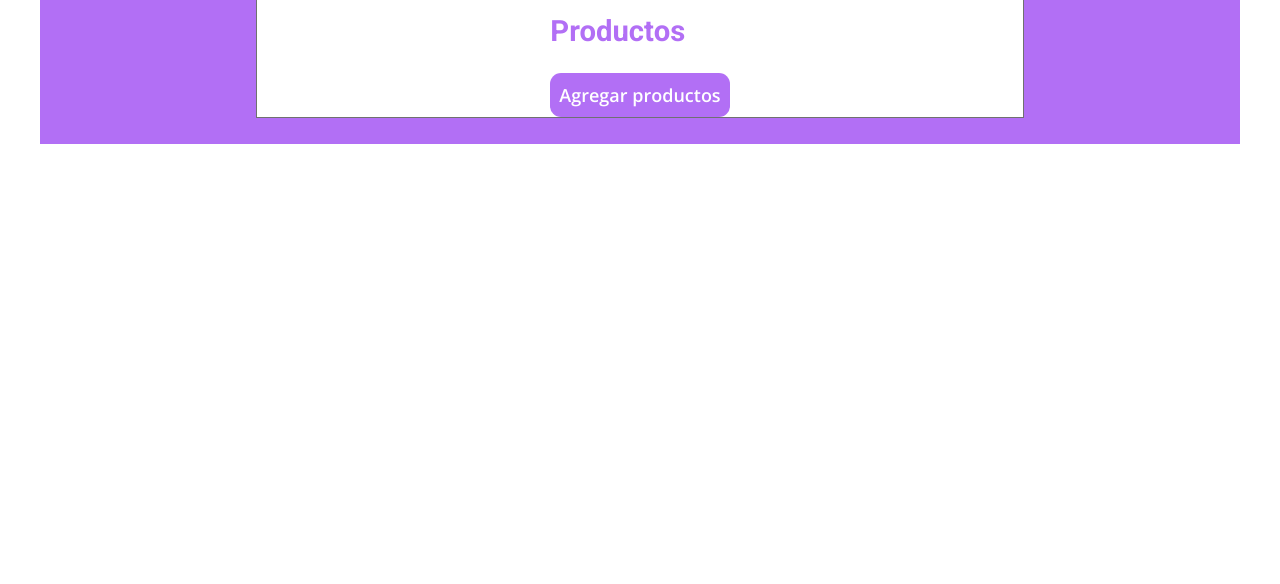
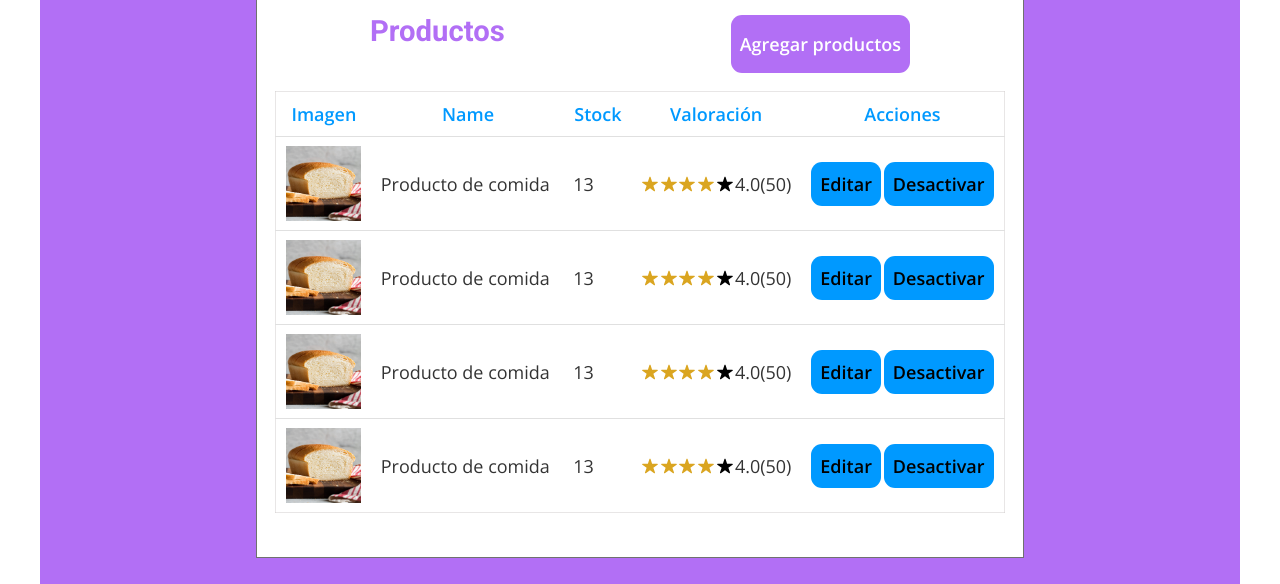
Before and after one commit to Bant89/pacific-store, a Gatsby site: page /stores/edit in a window 1280 px wide. Shown: the part 909-1493 px from the top of the page. Before the commit the page ends 1053 px from the top, so only its background shows below. Built offline with nearby package versions, Linux system fonts and the light colour scheme; Gatsby itself is replaced by a stand-in of ours.

Commit message:
made progress in the products table

```diff
--- a/src/components/StoreViewer/index.js
+++ b/src/components/StoreViewer/index.js
@@ -1,12 +1,12 @@
 import React from "react"
 import { FaFacebookF, FaInstagram, FaWhatsapp } from "react-icons/fa"
 import { SiGmail } from "react-icons/si"
-
+import Table from "components/Table"
 import Tag from "components/Tag"
 import Button from "components/Button"
 import storePlaceholder from "../../static/images/storePlaceholder.jpg"
 import foodLogo from "../../static/images/foodLogo.png"
-import { Container, MainImage, LeftSection, RightSection, Table, LogoImage, StyledInput, SocialContainer, SocialItem } from "./styles"
+import { Container, MainImage, LeftSection, RightSection, TableContainer, LogoImage, StyledInput, SocialContainer, SocialItem } from "./styles"
 
 export default function StoreViewer() {
 
@@ -41,10 +41,14 @@ export default function StoreViewer() {
                     </SocialContainer>
                 </div>
             </RightSection>
-            <Table>
-                <h2>Productos</h2>
-                <Button type="primary" style={{ marginLeft: "50%" }}>Agregar productos</Button>
-            </Table>
+            <TableContainer>
+                <div>
+                    <h2>Productos</h2>
+                    <Button type="primary" style={{ marginLeft: "50%" }}>Agregar productos</Button>
+                </div>
+                <Table />
+
+            </TableContainer>
         </Container>
     )
 }
--- a/src/components/StoreViewer/styles.js
+++ b/src/components/StoreViewer/styles.js
@@ -38,8 +38,15 @@ export const RightSection = styled.section`
 `;
 
 
-export const Table = styled.section`
+export const TableContainer = styled.section`
     grid-area: table;
+    place-self: start stretch;
+    & > div {
+        display: flex;
+        justify-content: space-around;
+    }
+
+
 `;
 
 export const LogoImage = styled.img`
--- a/src/components/Table/index.js
+++ b/src/components/Table/index.js
@@ -1,48 +1,105 @@
 import React from "react"
 import { useTable } from "react-table"
-import { Container } from "./styles"
+import { Container, ProductImage } from "./styles"
+import Button from "components/Button"
+import { IoIosStar } from "react-icons/io"
+import breadProduct from "../../static/images/breadProduct.jpg"
+
 export default function Table() {
     const columns = React.useMemo(
         () => [
             {
-                Header: 'Name',
-                columns: [
-                    {
-                        Header: 'First Name',
-                        accessor: 'firstName',
+                Header: 'Imagen',
+                accessor: 'image',
             },
             {
-                        Header: 'Last Name',
-                        accessor: 'lastName',
-                    },
-                ],
+                Header: 'Name',
+                accessor: 'name',
             },
             {
-                Header: 'Info',
-                columns: [
-                    {
-                        Header: 'Age',
-                        accessor: 'age',
+                Header: 'Stock',
+                accessor: 'stock',
             },
             {
-                        Header: 'Visits',
-                        accessor: 'visits',
+                Header: 'Valoración',
+                accessor: 'valoration',
             },
             {
-                        Header: 'Status',
-                        accessor: 'status',
-                    },
-                    {
-                        Header: 'Profile Progress',
-                        accessor: 'progress',
-                    },
-                ],
+                Header: 'Acciones',
+                accessor: 'actions',
             },
         ],
         []
     )
 
-    const data = React.useMemo(() => makeData(20), [])
+    const data = React.useMemo(() => [{
+        image: <div><ProductImage src={breadProduct} alt="product-name" /></div>,
+        name: "Producto de comida",
+        stock: "13",
+        valoration: <div>
+            <IoIosStar color="goldenrod" size="1rem" />
+            <IoIosStar color="goldenrod" size="1rem" />
+            <IoIosStar color="goldenrod" size="1rem" />
+            <IoIosStar color="goldenrod" size="1rem" />
+            <IoIosStar color="black" size="1rem" />
+        4.0(50)
+        </div>,
+        actions: <div>
+            <Button theme="secondary">Editar</Button>
+            <Button theme="secondary">Desactivar</Button>
+        </div>,
+    },
+    {
+        image: <div><ProductImage src={breadProduct} alt="product-name" /></div>,
+        name: "Producto de comida",
+        stock: "13",
+        valoration: <div>
+            <IoIosStar color="goldenrod" size="1rem" />
+            <IoIosStar color="goldenrod" size="1rem" />
+            <IoIosStar color="goldenrod" size="1rem" />
+            <IoIosStar color="goldenrod" size="1rem" />
+            <IoIosStar color="black" size="1rem" />
+        4.0(50)
+        </div>,
+        actions: <div>
+            <Button theme="secondary">Editar</Button>
+            <Button theme="secondary">Desactivar</Button>
+        </div>,
+    },
+    {
+        image: <div><ProductImage src={breadProduct} alt="product-name" /></div>,
+        name: "Producto de comida",
+        stock: "13",
+        valoration: <div>
+            <IoIosStar color="goldenrod" size="1rem" />
+            <IoIosStar color="goldenrod" size="1rem" />
+            <IoIosStar color="goldenrod" size="1rem" />
+            <IoIosStar color="goldenrod" size="1rem" />
+            <IoIosStar color="black" size="1rem" />
+        4.0(50)
+        </div>,
+        actions: <div>
+            <Button theme="secondary">Editar</Button>
+            <Button theme="secondary">Desactivar</Button>
+        </div>,
+    },
+    {
+        image: <div><ProductImage src={breadProduct} alt="product-name" /></div>,
+        name: "Producto de comida",
+        stock: "13",
+        valoration: <div>
+            <IoIosStar color="goldenrod" size="1rem" />
+            <IoIosStar color="goldenrod" size="1rem" />
+            <IoIosStar color="goldenrod" size="1rem" />
+            <IoIosStar color="goldenrod" size="1rem" />
+            <IoIosStar color="black" size="1rem" />
+        4.0(50)
+        </div>,
+        actions: <div>
+            <Button theme="secondary">Editar</Button>
+            <Button theme="secondary">Desactivar</Button>
+        </div>,
+    }], [])
 
     const {
         getTableProps, getTableBodyProps, headerGroups, rows, prepareRow
--- a/src/components/Table/styles.js
+++ b/src/components/Table/styles.js
@@ -1,12 +1,11 @@
 import styled from "styled-components"
-
+import { COLORS } from "utils/constants"
 export const Container = styled.div`
   padding: 1rem;
 
   table {
     border-spacing: 0;
-    border: 1px solid black;
-
+    border: 1px solid rgba(209, 205, 205, 0.5);
     tr {
       :last-child {
         td {
@@ -19,12 +18,30 @@ export const Container = styled.div`
     td {
       margin: 0;
       padding: 0.5rem;
-      border-bottom: 1px solid black;
-      border-right: 1px solid black;
-
       :last-child {
         border-right: 0;
       }
     }
   }
+
+  th {
+    color: ${COLORS.background.secondary};
+    text-align: center;
+  }
+
+  td > div {
+    display: flex;
+    justify-content: space-around;
+    align-items: center;
+  }
+
+  tbody > tr:last-child {
+      border-bottom-left-radius: 10px;
+  }
 `
+
+export const ProductImage = styled.img`
+    width: 75px;
+    height: 75px;
+    margin: 0 auto;
+`;
```
Lines whose indentation alone changed are shown as unchanged.
